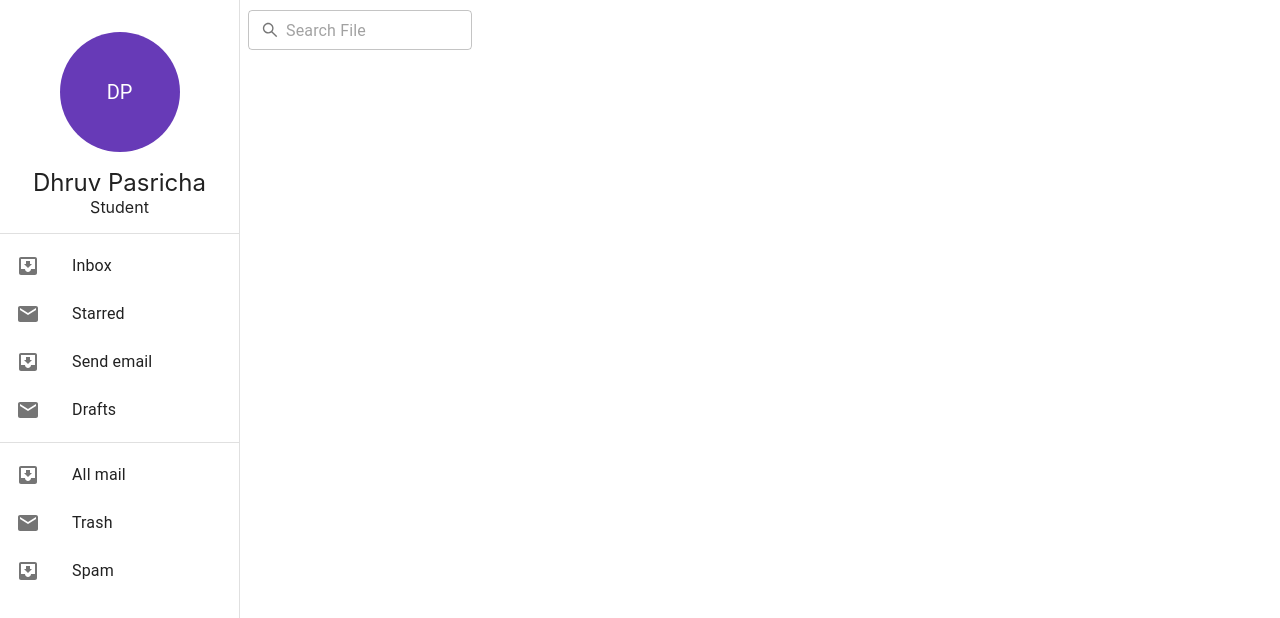
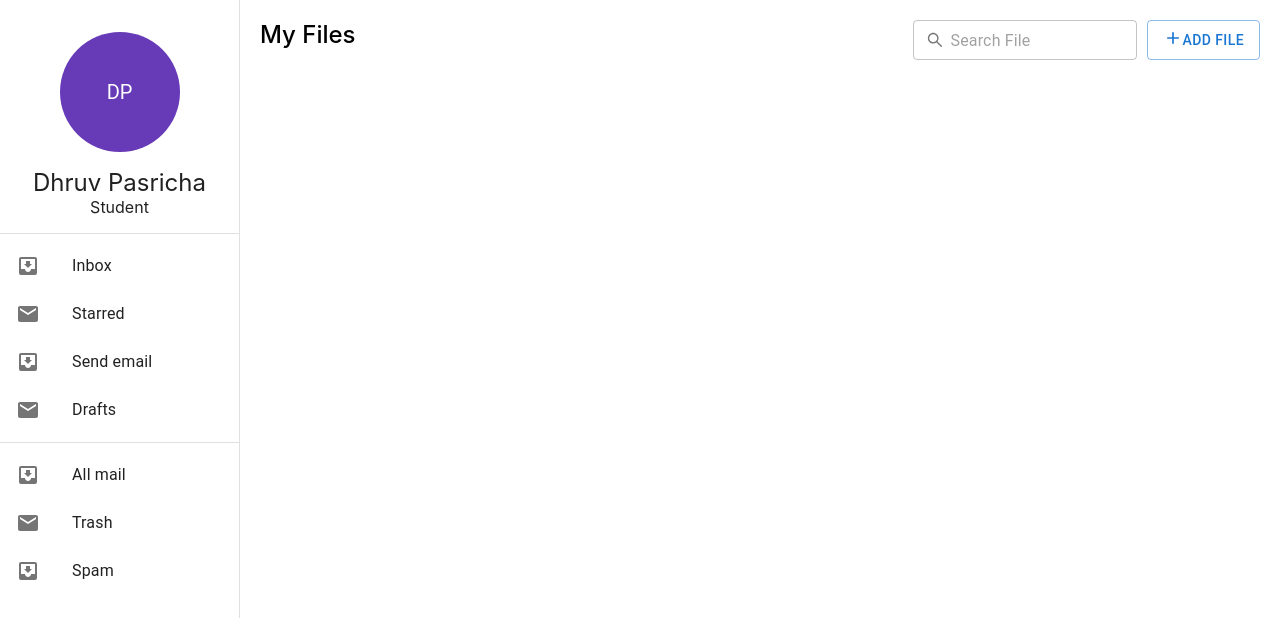
Before and after one commit to DhruvPasricha/Minor-Project-Frontend, a React (Create React App) app: page / in a window 1280 px wide. Shown: the top 618 px of the page. Built offline with nearby package versions, Linux system fonts and the light colour scheme.

Commit message:
add addFileButton

```diff
--- a/src/Components/NavBar/NavBar.css
+++ b/src/Components/NavBar/NavBar.css
@@ -1,3 +1,21 @@
 .navBar {
-    padding-top: 10px;
+    display: flex;
+    height: 40px;
+    width: 100%;
+    justify-content: space-between;
+    padding: 20px;
 }
+
+.navBarTitle {
+    font-weight: 500;
+    font-size: 24px;
+}
+
+.addFileBtn {
+    white-space: nowrap;
+    height: 40px;
+}
+
+.paper-button {
+    text-transform: none !important;
+}
--- a/src/Components/NavBar/NavBar.tsx
+++ b/src/Components/NavBar/NavBar.tsx
@@ -1,12 +1,25 @@
+import AddIcon from '@mui/icons-material/Add';
+import { Button } from '@mui/material';
 import React, { useState } from 'react';
 import SearchBox from '../SearchBox/SearchBox';
-import "./NavBar.css";
+import './NavBar.css';
 
 const NavBar = () => {
     const [searchValue, setSearchValue] = useState('');
     return (
         <div className="navBar">
-            <SearchBox searchValue={searchValue} setSearchValue={setSearchValue} placeholder="Search File" />
+            <div className="navBarTitle">My Files</div>
+            <div style={{ display: 'flex', gap: '10px' }}>
+                <SearchBox searchValue={searchValue} setSearchValue={setSearchValue} placeholder="Search File" style={{ width: 'unset' }} />
+                <div>
+                    <Button className="addFileBtn" variant="outlined" color="primary">
+                        <span style={{ display: 'flex', justifyContent: 'space-between' }}>
+                            <AddIcon color="primary" fontSize="small" />
+                            <span>Add File</span>
+                        </span>
+                    </Button>
+                </div>
+            </div>
         </div>
     );
 };
--- a/src/Components/SearchBox/SearchBox.tsx
+++ b/src/Components/SearchBox/SearchBox.tsx
@@ -3,9 +3,9 @@ import { Box, FormControl, InputAdornment, OutlinedInput } from '@mui/material';
 import { SearchOutlined } from '@ant-design/icons';
 
 const SearchBox = (props: SearchBoxPropsType) => {
-    const { searchValue, setSearchValue, placeholder = '' } = props;
+    const { searchValue, setSearchValue, placeholder = '', style } = props;
     return (
-        <Box sx={{ width: '100%', ml: { xs: 0, md: 1 } }}>
+        <Box sx={{ width: '100%', ml: { xs: 0, md: 1 } }} style={style}>
             <FormControl sx={{ width: { xs: '100%', md: 224 } }}>
                 <OutlinedInput
                     size="small"
@@ -34,6 +34,7 @@ interface SearchBoxPropsType {
     searchValue: string;
     setSearchValue: any;
     placeholder?: string;
+    style?: any;
 }
 
 export default SearchBox;
```
